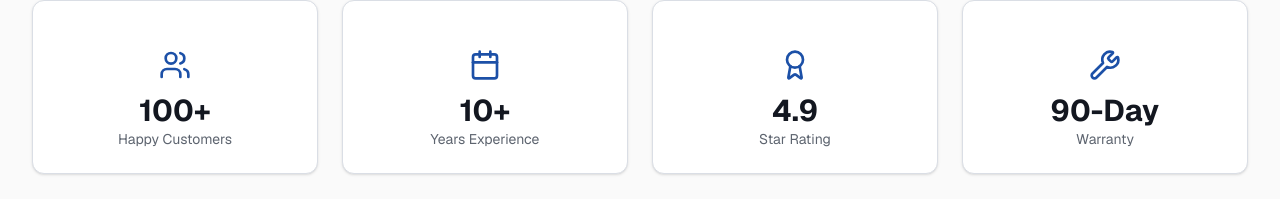
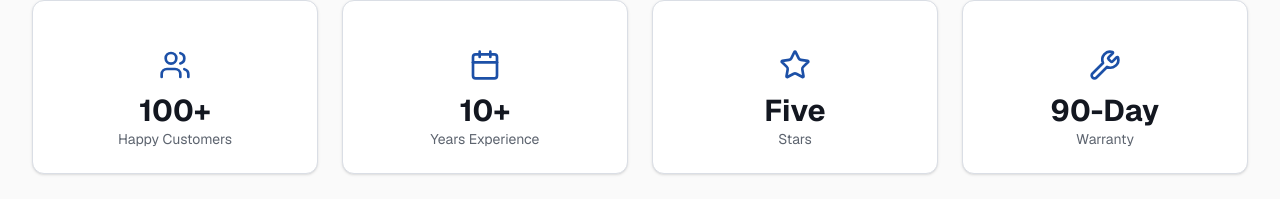
Before and after one commit to cgalvis20-beep/v0-wordpress-appliance-repair, a Next.js app: page /about in a window 1280 px wide. Shown: the part 465-664 px from the top of the page. Built offline with nearby package versions, Linux system fonts and the light colour scheme.

Commit message:
feat: update Star Rating display and icon\n\nChange rating text and icon for better visual representation.

```diff
--- a/app/about/page.tsx
+++ b/app/about/page.tsx
@@ -1,6 +1,6 @@
 import type { Metadata } from "next"
 import Link from "next/link"
-import { CheckCircle, Users, Calendar, Award, ArrowRight, Wrench } from "lucide-react"
+import { CheckCircle, Users, Calendar, Star, ArrowRight, Wrench } from "lucide-react"
 import { Button } from "@/components/ui/button"
 import { Card, CardContent } from "@/components/ui/card"
 import { Breadcrumbs } from "@/components/shared/breadcrumbs"
@@ -15,7 +15,7 @@ export const metadata: Metadata = {
 const stats = [
   { icon: Users, value: "100+", label: "Happy Customers" },
   { icon: Calendar, value: "10+", label: "Years Experience" },
-  { icon: Award, value: "4.9", label: "Star Rating" },
+  { icon: Star, value: "Five", label: "Stars" },
   { icon: Wrench, value: "90-Day", label: "Warranty" },
 ]
 
```
